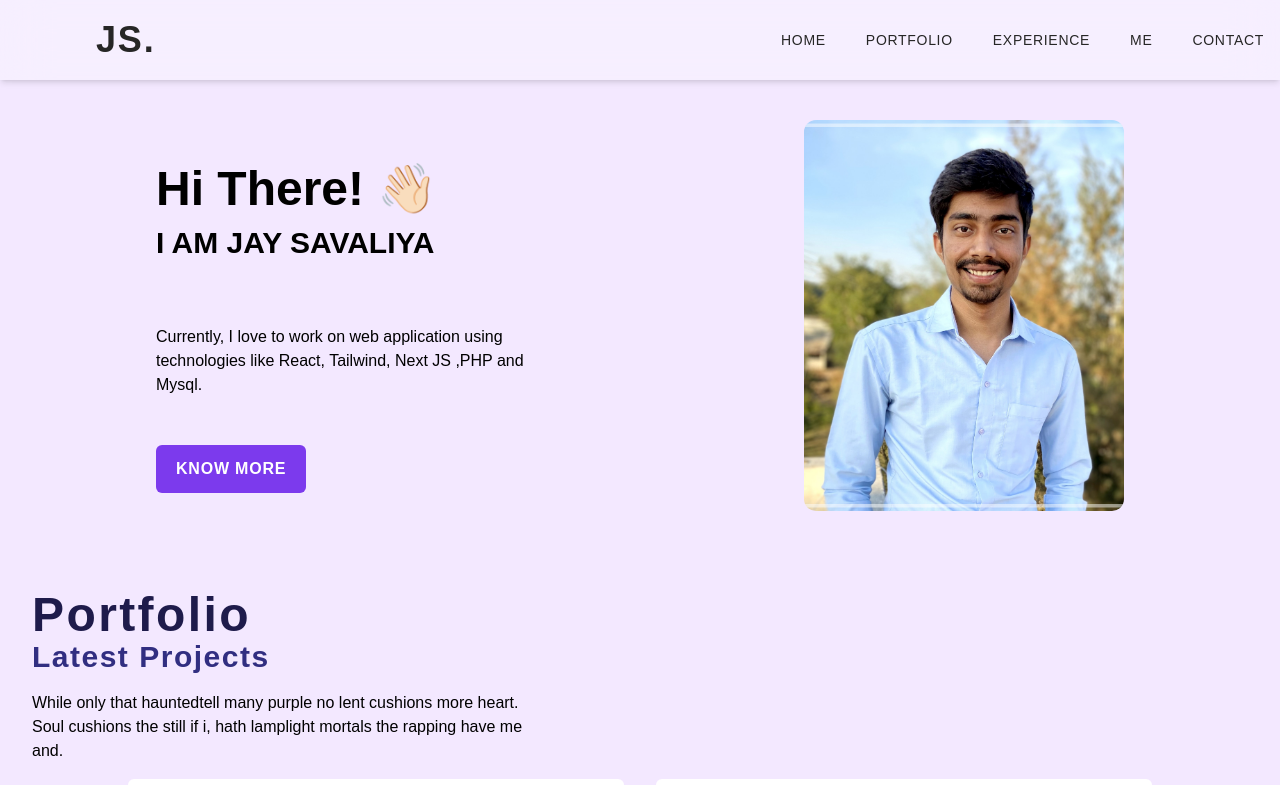
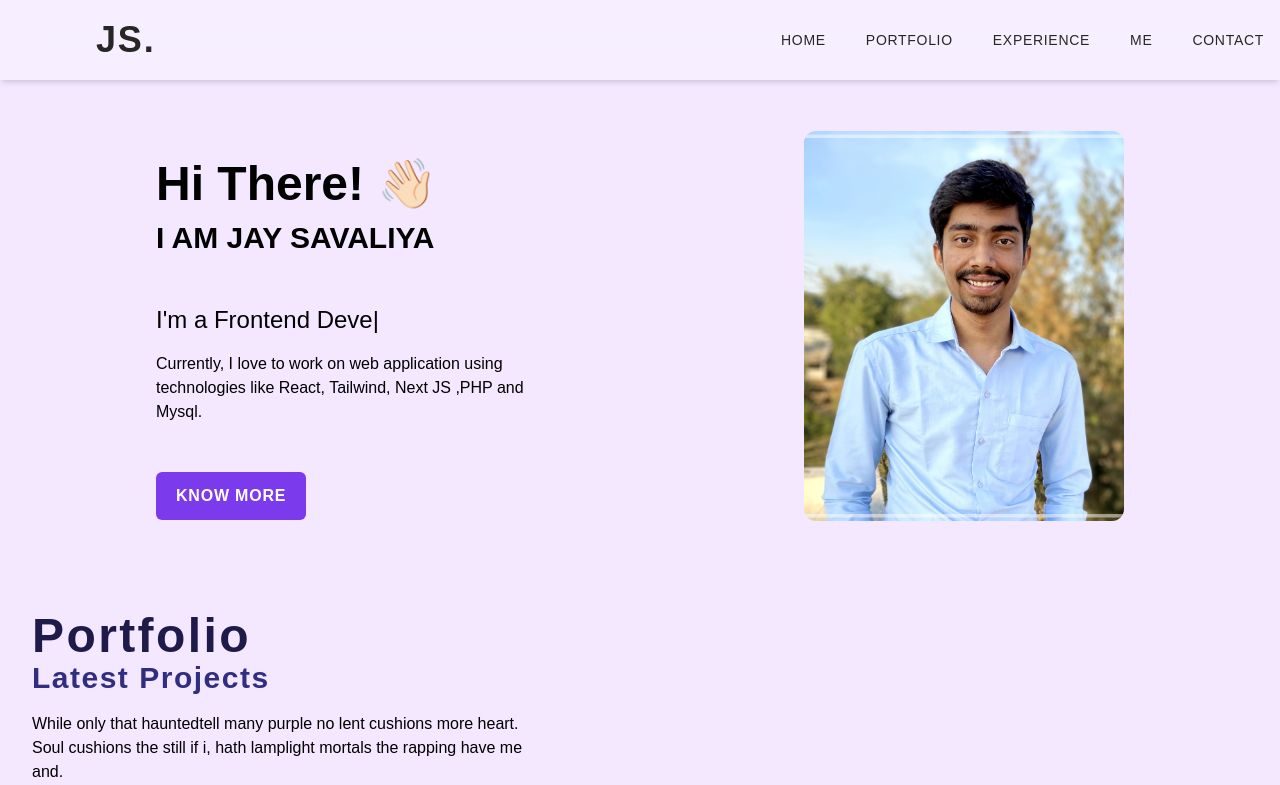
Before and after one commit to SavaliyaJay/Portfolio, a Next.js app: page / in a window 1280 px wide. Shown: the top 785 px of the page. Built offline with nearby package versions, Linux system fonts and the light colour scheme.

Commit message:
react-typed added

```diff
--- a/components/HomePage.jsx
+++ b/components/HomePage.jsx
@@ -1,7 +1,7 @@
 import React from "react";
 import imgche from "../public/assets/heroImage2.jpg";
 import Image from "next/image";
-// import Typed from "react-typed";
+import Typed from "react-typed";
 import Link from "next/link";
 
 const Home = () => {
@@ -18,7 +18,7 @@ const Home = () => {
             </h1>
             <div className="max-w-md text-center text-darkGrayishBlue md:text-left">
               <div className="animated-typing text-2xl">
-                {/* <Typed
+                <Typed
                   strings={[
                     "I'm a Frontend Developer",
                     "I Love Software Development",
@@ -26,7 +26,7 @@ const Home = () => {
                   typeSpeed={150}
                   backSpeed={100}
                   loop
-                /> */}
+                />
               </div>
               <div className="pt-4">
                 Currently, I love to work on web application using technologies
--- a/package.json
+++ b/package.json
@@ -18,6 +18,7 @@
     "react": "^18.2.0",
     "react-dom": "18.2.0",
     "react-icons": "^4.8.0",
+    "react-typed": "^1.2.0",
     "sharp": "^0.32.1",
     "tailwindcss": "3.3.2"
   },
```
Also changed, not shown: 1 other file (tests, documents, lock files or other folders).
